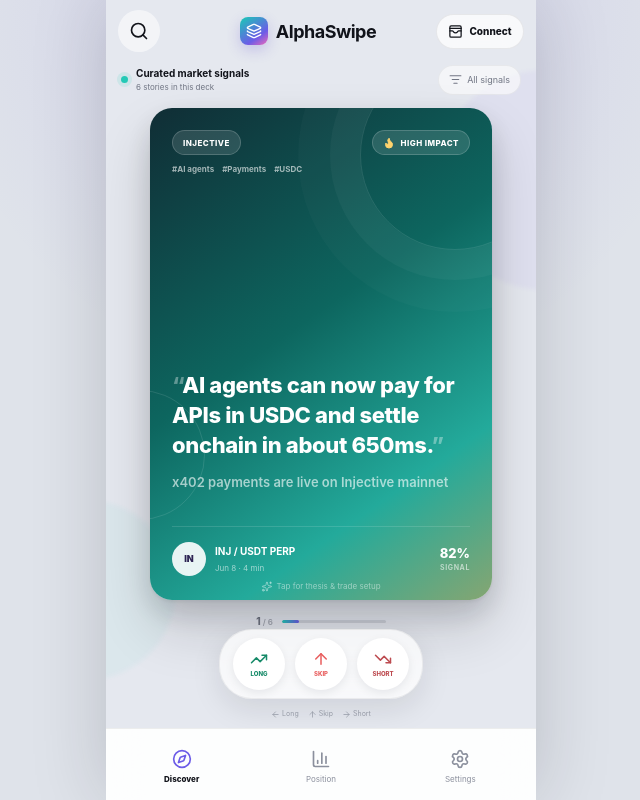
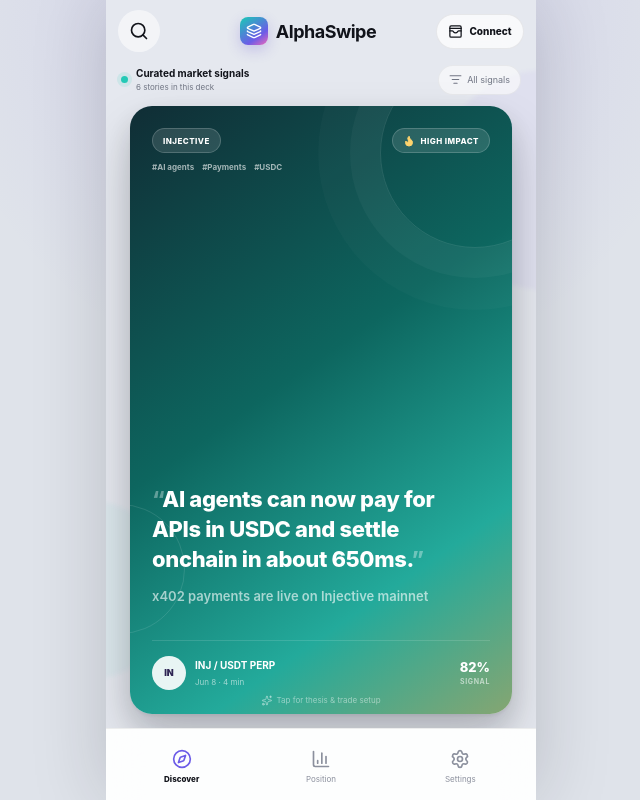
Before and after one commit to Maki3991/study-InjectiveAlphaSwipe, a Next.js app: page / in a window 1280 px wide. Shown: the whole page, without its empty margins (319-959 px from the left). Built offline with nearby package versions, Linux system fonts and the light colour scheme.

Commit message:
Expand the swipe card layout

```diff
--- a/app/alpha-swipe-app.tsx
+++ b/app/alpha-swipe-app.tsx
@@ -2,9 +2,6 @@
 
 import {
   ArrowDownRight,
-  ArrowLeft,
-  ArrowRight,
-  ArrowUp,
   ArrowUpRight,
   BarChart3,
   Check,
@@ -600,60 +597,6 @@
                 )}
               </div>
 
-              <div className="deck-progress">
-                <span>
-                  {current ? Math.min(index + 1, filteredNews.length) : filteredNews.length}
-                  <small> / {filteredNews.length}</small>
-                </span>
-                <div>
-                  <i
-                    style={{
-                      width: `${
-                        filteredNews.length
-                          ? (Math.min(index + 1, filteredNews.length) /
-                              filteredNews.length) *
-                            100
-                          : 0
-                      }%`,
-                    }}
-                  />
-                </div>
-              </div>
-            </div>
-
-            <div className="swipe-actions">
-              <button
-                className="long-action"
-                type="button"
-                onClick={() => decide("long")}
-                aria-label="Open long setup"
-              >
-                <TrendingUp />
-                <span>Long</span>
-              </button>
-              <button
-                className="skip-action"
-                type="button"
-                onClick={() => decide("skip")}
-                aria-label="Skip signal"
-              >
-                <ArrowUp />
-                <span>Skip</span>
-              </button>
-              <button
-                className="short-action"
-                type="button"
-                onClick={() => decide("short")}
-                aria-label="Open short setup"
-              >
-                <TrendingDown />
-                <span>Short</span>
-              </button>
-            </div>
-            <div className="gesture-hint">
-              <span><ArrowLeft /> Long</span>
-              <span><ArrowUp /> Skip</span>
-              <span><ArrowRight /> Short</span>
             </div>
           </section>
         )}
--- a/app/globals.css
+++ b/app/globals.css
@@ -318,15 +318,17 @@
   display: flex;
   flex-direction: column;
   align-items: center;
-  justify-content: center;
-  padding: 4px 0 0;
+  justify-content: flex-start;
+  padding: 2px 0 14px;
 }
 
 .card-stack {
   position: relative;
-  width: min(342px, calc(100vw - 54px));
-  height: min(498px, calc(100dvh - 286px));
-  min-height: 390px;
+  width: min(382px, calc(100vw - 28px));
+  height: auto;
+  min-height: 0;
+  max-height: 620px;
+  flex: 1;
   perspective: 1100px;
 }
 
@@ -932,37 +934,6 @@
   transform: rotate(9deg);
 }
 
-.deck-progress {
-  margin-top: 14px;
-  display: flex;
-  align-items: center;
-  gap: 9px;
-  color: #6f7480;
-  font-size: 10px;
-  font-weight: 800;
-}
-
-.deck-progress span small {
-  color: #a1a5af;
-  font-weight: 600;
-}
-
-.deck-progress > div {
-  width: 104px;
-  height: 3px;
-  border-radius: 2px;
-  overflow: hidden;
-  background: #ccd0d8;
-}
-
-.deck-progress i {
-  display: block;
-  height: 100%;
-  border-radius: inherit;
-  background: linear-gradient(90deg, var(--cyan), var(--accent));
-  transition: width 280ms ease;
-}
-
 .deck-complete {
   position: absolute;
   inset: 0;
@@ -1010,85 +981,6 @@
   font-size: 10px;
   font-weight: 850;
   cursor: pointer;
-}
-
-.swipe-actions {
-  flex: 0 0 auto;
-  min-height: 65px;
-  padding: 8px 13px;
-  border: 1px solid rgba(17, 19, 26, 0.06);
-  border-radius: 33px;
-  display: flex;
-  justify-content: center;
-  gap: 10px;
-  background: rgba(255, 255, 255, 0.72);
-  box-shadow: 0 10px 30px rgba(18, 21, 30, 0.1);
-  backdrop-filter: blur(16px);
-}
-
-.swipe-actions button {
-  width: 52px;
-  height: 52px;
-  padding: 0;
-  border: 0;
-  border-radius: 50%;
-  display: grid;
-  place-items: center;
-  align-content: center;
-  gap: 1px;
-  background: #fff;
-  box-shadow: 0 3px 10px rgba(17, 19, 26, 0.08);
-  cursor: pointer;
-  transition: transform 100ms ease;
-}
-
-.swipe-actions button:active {
-  transform: scale(0.88);
-}
-
-.swipe-actions button svg {
-  width: 18px;
-  height: 18px;
-}
-
-.swipe-actions button span {
-  font-size: 6px;
-  font-weight: 850;
-  text-transform: uppercase;
-}
-
-.skip-action {
-  color: var(--red);
-}
-
-.short-action {
-  color: #bd4b50;
-}
-
-.long-action {
-  color: var(--green);
-}
-
-.gesture-hint {
-  min-height: 22px;
-  margin: 4px 0 3px;
-  display: flex;
-  align-items: center;
-  justify-content: center;
-  gap: 9px;
-  color: #9ba0ab;
-  font-size: 7px;
-}
-
-.gesture-hint span {
-  display: flex;
-  align-items: center;
-  gap: 2px;
-}
-
-.gesture-hint svg {
-  width: 9px;
-  height: 9px;
 }
 
 .page-view {
@@ -2209,11 +2101,6 @@
 }
 
 @media (max-height: 760px) {
-  .card-stack {
-    height: calc(100dvh - 285px);
-    min-height: 355px;
-  }
-
   .card-front {
     padding: 18px;
   }
@@ -2254,16 +2141,7 @@
   }
 
   .card-stack {
-    width: calc(100vw - 38px);
-  }
-
-  .swipe-actions {
-    gap: 7px;
-  }
-
-  .swipe-actions button {
-    width: 44px;
-    height: 44px;
+    width: calc(100vw - 20px);
   }
 }
 
```
Also changed, not shown: 2 other files (tests, documents, lock files or other folders).
